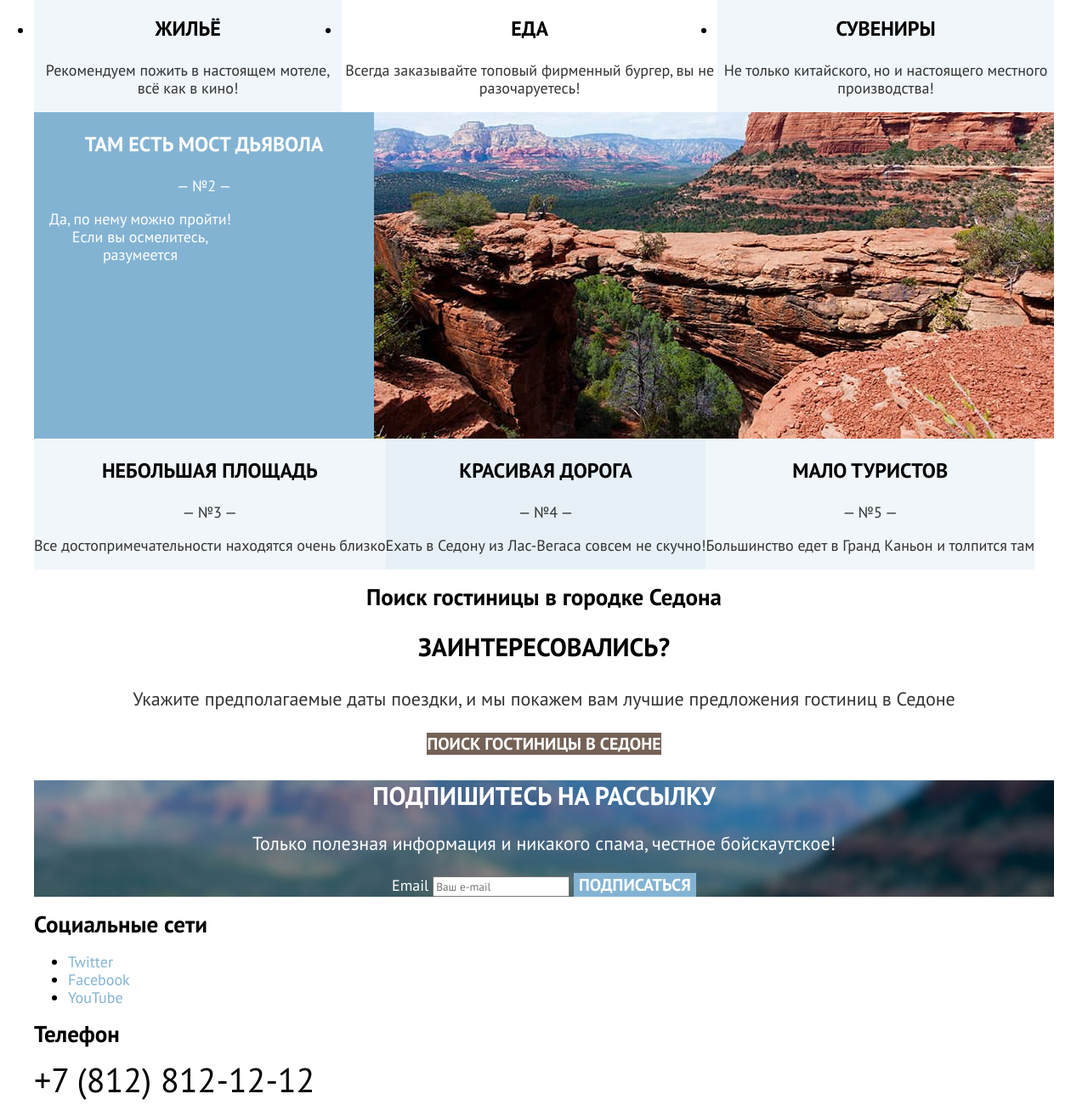
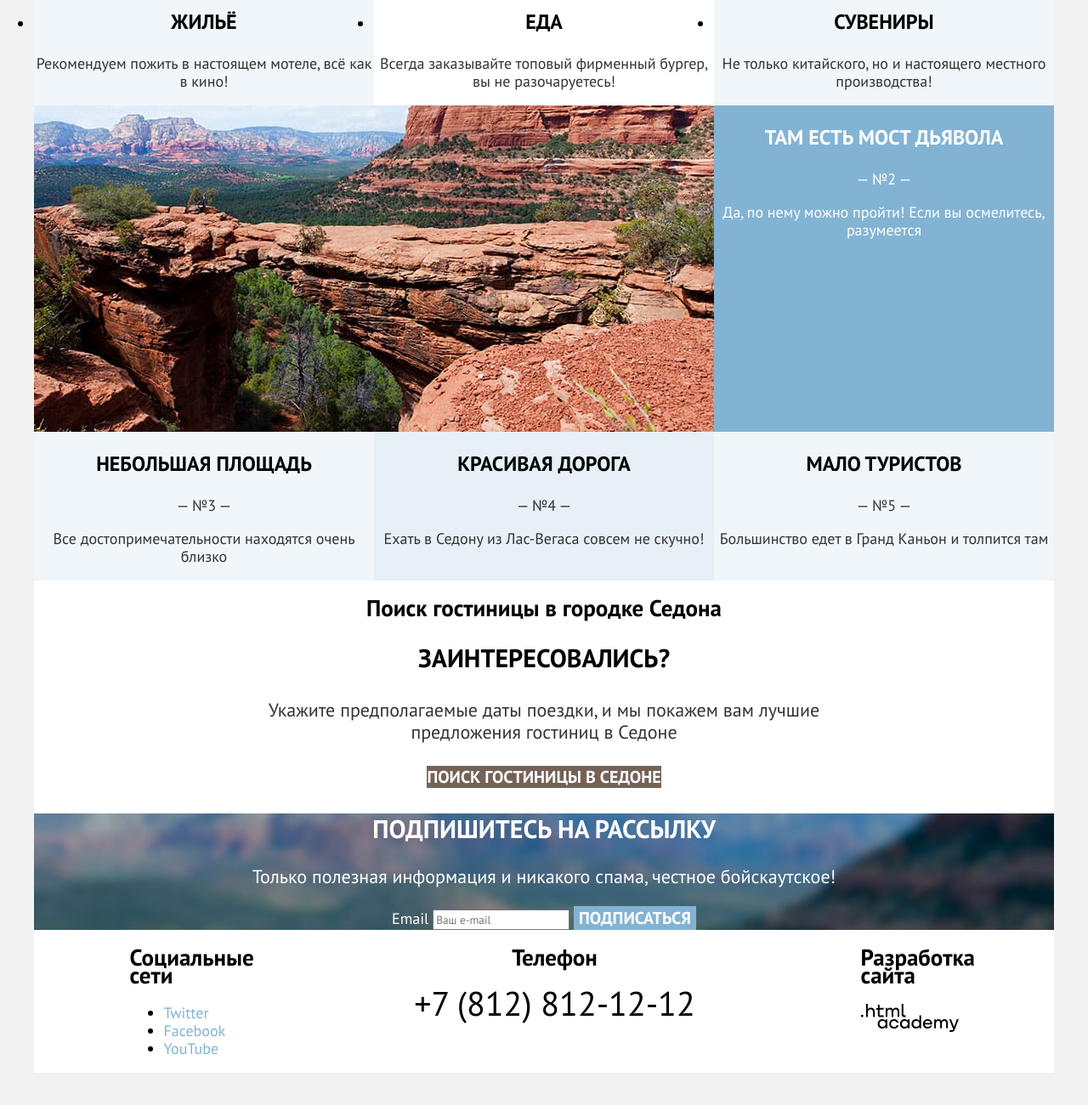
Before and after one commit to akimovatatiana/1912067-sedona-32, a website: page index.html in a window 1280 px wide. Shown: the part 1220-2520 px from the top of the page at 85% size. After the commit the page ends 2482 px from the top, so only its background shows below. Drawn offline with Linux system fonts and the light colour scheme.

Commit message:
Done index.html flexbox layout

```diff
--- a/index.html
+++ b/index.html
@@ -25,7 +25,7 @@
           <img class="page-header__logo-image" src="img/logo.svg" width="138" height="70" alt="Логотип городка Седона">
         </a>
 
-        <ul class="main-navigation__list user-list">
+        <ul class="main-navigation__list user-list main-navigation__list-right">
           <li class="user-list__item">
             <a class="user-list__link" href="#">
               <span class="visually-hidden">Поиск</span>
@@ -83,7 +83,7 @@
           </li>
         </ul>
 
-        <div class="reasons__item advantage">
+        <div class="reasons__item advantage advantage-revert">
           <div class="advantage__description">
             <h3 class="reasons__title advantage__title">Там есть мост дьявола</h3>
             <span class="advantage__number">— №2 —</span>
@@ -119,6 +119,7 @@
       </section>
 
       <section class="subscription subscription_index">
+        <div class="subscription__container">
           <h2 class="subscription__title">Подпишитесь на рассылку</h2>
           <p class="subscription__description">Только полезная информация и никакого спама, честное бойскаутское!</p>
           <form class="subscription__form" action="https://echo.htmlacademy.ru/" method="post">
@@ -126,6 +127,7 @@
             <input class="subscription__form-label" placeholder="Ваш e-mail" type="email" name="newsletter-email" id="newsletter-email" required>
             <button class="button subscription__form-button" type="submit">Подписаться</button>
           </form>
+        </div>
       </section>
     </main>
 
--- a/styles/project/blocks/about.css
+++ b/styles/project/blocks/about.css
@@ -1,5 +1,6 @@
 .about {
   width: 720px;
+  margin: 0 auto;
   text-align: center;
 }
 
--- a/styles/project/blocks/advantage.css
+++ b/styles/project/blocks/advantage.css
@@ -4,10 +4,10 @@
   background-color: #83B3D3;
 }
 
-.advantage__text {
-  width: 250px;
-}
-
 .advantage__image {
   width: 800px;
 }
+
+.advantage-revert {
+  flex-direction: row-reverse;
+}
--- a/styles/project/blocks/advantages-list.css
+++ b/styles/project/blocks/advantages-list.css
@@ -1,6 +1,10 @@
 .advantages-list {
   margin: 0;
   padding: 0;
+}
+
+.advantages-list__item {
+  width: 400px;
 }
 
 .advantages-list__item_bg  {
--- a/styles/project/blocks/advantages-other.css
+++ b/styles/project/blocks/advantages-other.css
@@ -1,3 +1,7 @@
+.advantages-other__item {
+  width: 400px;
+}
+
 .advantages-other__item_bg  {
   background: rgba(131, 179, 211, 0.12);
 }
--- /dev/null
+++ b/styles/project/blocks/copyright.css
@@ -0,0 +1,3 @@
+.copyright {
+  width: 115px;
+}
--- a/styles/project/blocks/main-navigation.css
+++ b/styles/project/blocks/main-navigation.css
@@ -1,6 +1,8 @@
 .main-navigation {
   display: flex;
-  justify-content: space-between;
-  width: 1200px;
   margin: 0 auto;
 }
+
+.main-navigation__list-right {
+  margin-left: auto;
+}
--- /dev/null
+++ b/styles/project/blocks/page-footer.css
@@ -0,0 +1,10 @@
+.page-footer {
+  display: flex;
+  margin: 0 auto;
+  padding: 0 72px;
+}
+
+.page-footer__phone {
+  flex-grow: 1;
+  text-align: center;
+}
--- /dev/null
+++ b/styles/project/blocks/page-header.css
@@ -0,0 +1,3 @@
+.page-header {
+  padding: 0 71px;
+}
--- a/styles/project/blocks/page.css
+++ b/styles/project/blocks/page.css
@@ -1,9 +1,11 @@
 .page-body {
+  height: 100%;
+  margin: 0 auto;
   font-family: "PT Sans", sans-serif;
   font-size: 18px;
   line-height: 21px;
   color: #000000;
-  background-color: #FFFFFF;
+  background-color: #F2F2F2;
 }
 
 .page-body__container {
@@ -12,4 +14,5 @@
   width: 1200px;
   min-height: 100%;
   margin: 0 auto;
+  background-color: #FFFFFF;
 }
--- a/styles/project/blocks/phone.css
+++ b/styles/project/blocks/phone.css
@@ -1,3 +1,7 @@
+.phone {
+  width: 720px;
+}
+
 .phone__link {
   font-size: 40px;
   line-height: 40px;
--- a/styles/project/blocks/reasons.css
+++ b/styles/project/blocks/reasons.css
@@ -1,11 +1,9 @@
 .reasons {
-  margin: 0 auto;
   text-align: center;
 }
 
 .reasons__item {
   display: flex;
-  flex-direction: row;
 }
 
 .reasons__title {
--- a/styles/project/blocks/search.css
+++ b/styles/project/blocks/search.css
@@ -1,4 +1,6 @@
 .search {
+  width: 720px;
+  margin: 0 auto;
   text-align: center;
 }
 
--- a/styles/project/blocks/social.css
+++ b/styles/project/blocks/social.css
@@ -1,3 +1,7 @@
+.social {
+  width: 140px;
+}
+
 .social__link {
   color: #83B3D3;
   background-color: #FFFFFF;
--- a/styles/project/blocks/subscription.css
+++ b/styles/project/blocks/subscription.css
@@ -1,5 +1,10 @@
 .subscription {
   text-align: center;
+}
+
+.subscription__container {
+  width: 800px;
+  margin: 0 auto;
 }
 
 .subscription__title {
--- a/styles/project/import.css
+++ b/styles/project/import.css
@@ -3,9 +3,10 @@
 
 @import "blocks/page.css";
 @import "blocks/button.css";
-@import "blocks/main-navigation.css";
+@import "blocks/page-header.css";
 @import "blocks/site-list.css";
 @import "blocks/user-list.css";
+@import "blocks/main-navigation.css";
 @import "blocks/main-container.css";
 @import "blocks/banner.css";
 @import "blocks/about.css";
@@ -15,8 +16,10 @@
 @import "blocks/advantages-other.css";
 @import "blocks/search.css";
 @import "blocks/subscription.css";
+@import "blocks/page-footer.css";
 @import "blocks/social.css";
 @import "blocks/phone.css";
+@import "blocks/copyright.css";
 @import "blocks/page-catalog.css";
 @import "blocks/catalog-header.css";
 @import "blocks/breadcrumbs.css";
--- a/styles/styles.css
+++ b/styles/styles.css
@@ -39,11 +39,13 @@ html {
 
 
 .page-body {
+  height: 100%;
+  margin: 0 auto;
   font-family: "PT Sans", sans-serif;
   font-size: 18px;
   line-height: 21px;
   color: #000000;
-  background-color: #FFFFFF;
+  background-color: #F2F2F2;
 }
 
 .page-body__container {
@@ -52,6 +54,7 @@ html {
   width: 1200px;
   min-height: 100%;
   margin: 0 auto;
+  background-color: #FFFFFF;
 }
 
 .button {
@@ -59,11 +62,8 @@ html {
   border: none;
 }
 
-.main-navigation {
-  display: flex;
-  justify-content: space-between;
-  width: 1200px;
-  margin: 0 auto;
+.page-header {
+  padding: 0 71px;
 }
 
 .site-list {
@@ -102,6 +102,15 @@ html {
   text-decoration: none;
 }
 
+.main-navigation {
+  display: flex;
+  margin: 0 auto;
+}
+
+.main-navigation__list-right {
+  margin-left: auto;
+}
+
 .main-container {
   flex-grow: 1;
 }
@@ -117,6 +126,7 @@ html {
 
 .about {
   width: 720px;
+  margin: 0 auto;
   text-align: center;
 }
 
@@ -135,13 +145,11 @@ html {
 }
 
 .reasons {
-  margin: 0 auto;
   text-align: center;
 }
 
 .reasons__item {
   display: flex;
-  flex-direction: row;
 }
 
 .reasons__title {
@@ -157,17 +165,21 @@ html {
   background-color: #83B3D3;
 }
 
-.advantage__text {
-  width: 250px;
+.advantage__image {
+  width: 800px;
 }
 
-.advantage__image {
-  width: 800px;
+.advantage-revert {
+  flex-direction: row-reverse;
 }
 
 .advantages-list {
   margin: 0;
   padding: 0;
+}
+
+.advantages-list__item {
+  width: 400px;
 }
 
 .advantages-list__item_bg  {
@@ -176,6 +188,10 @@ html {
 
 .advantages-list__description {
   color: #333333;
+}
+
+.advantages-other__item {
+  width: 400px;
 }
 
 .advantages-other__item_bg  {
@@ -191,6 +207,8 @@ html {
 }
 
 .search {
+  width: 720px;
+  margin: 0 auto;
   text-align: center;
 }
 
@@ -220,6 +238,11 @@ html {
 
 .subscription {
   text-align: center;
+}
+
+.subscription__container {
+  width: 800px;
+  margin: 0 auto;
 }
 
 .subscription__title {
@@ -265,10 +288,29 @@ html {
   background-color: #FFFFFF;
 }
 
+.page-footer {
+  display: flex;
+  margin: 0 auto;
+  padding: 0 72px;
+}
+
+.page-footer__phone {
+  flex-grow: 1;
+  text-align: center;
+}
+
+.social {
+  width: 140px;
+}
+
 .social__link {
   color: #83B3D3;
   background-color: #FFFFFF;
   text-decoration: none;
+}
+
+.phone {
+  width: 720px;
 }
 
 .phone__link {
@@ -277,6 +319,10 @@ html {
   color: #000000;
   background-color: #FFFFFF;
   text-decoration: none;
+}
+
+.copyright {
+  width: 115px;
 }
 
 .page-catalog {
```
Also changed, not shown: catalog.html (+5 -1 lines). Lines whose indentation alone changed are shown as unchanged.
